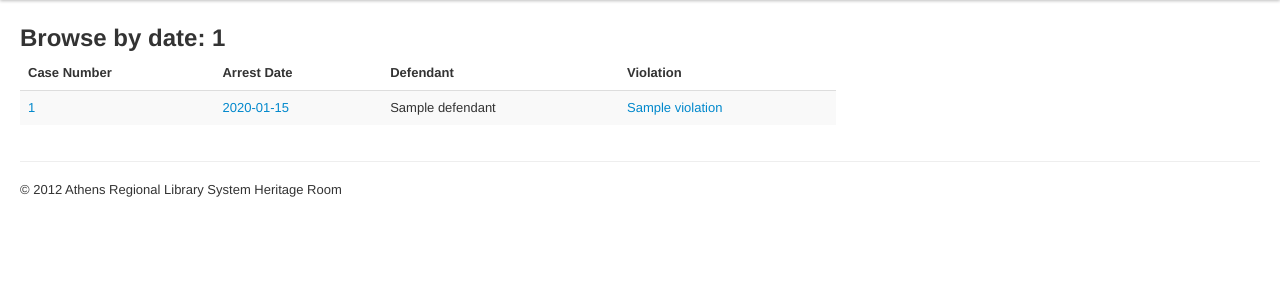
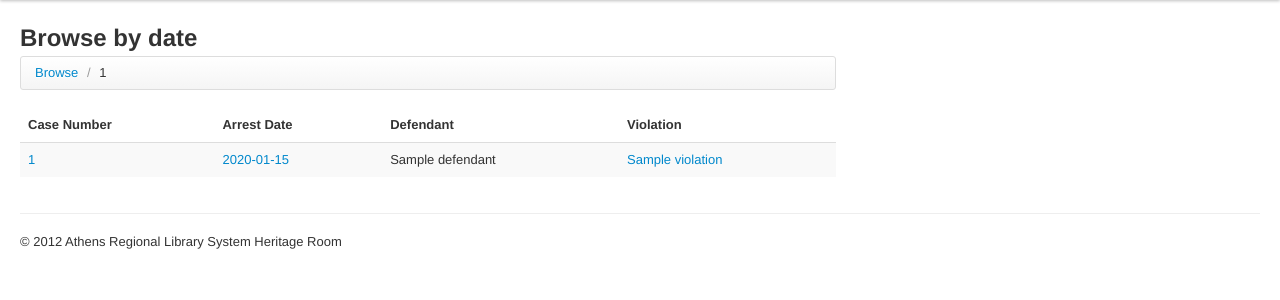
Before and after one commit to dhellmann/athensdocket, a Flask app: page /browse/date/1 in a window 1280 px wide. Shown: the part 40-340 px from the top of the page. Run offline with Flask 2, Linux system fonts and the light colour scheme; a database or web service that is not in the repository returns one stand-in record (values such as "Sample title"); some libraries are stand-ins or nearby versions.

Commit message:
make date browser breadcrumbs nicer looking
Change-Id: I58f0f43923f35c297d6226ce8d677ce1c230a365

```diff
--- a/docket/templates/browse_date.html
+++ b/docket/templates/browse_date.html
@@ -4,11 +4,33 @@
 {% block content %}
 <div class="container-fluid">
 
-<h2>Browse by date:  {% if month %}<a href="{{url_for('browse_date', year=year)}}">{{year}}</a>{%- else %}{{year}}{% endif %}{%- if day %}-<a href="{{url_for('browse_date', year=year, month=month)}}">{{'%02d'|format(month)}}</a>{% elif month %}-{{'%02d'|format(month)}}{% endif %}{%- if day %}-{{'%02d'|format(day)}}{% endif %}
-</h2>
+<h2>Browse by date</h2>
 
 <div class="row-fluid">
 <div class="span8 offset2">
+
+<ul class="breadcrumb">
+  <li><a href="{{ url_for('browse') }}">Browse</a> <span class="divider">/</span></li>
+  <li>
+  {%- if month %}
+  <a href="{{url_for('browse_date', year=year)}}">{{year}}</a> <span class="divider">/</span>
+  {% else %}
+  {{year}}
+  {% endif %}
+  </li>
+  {%- if day %}
+  <li>
+    <a href="{{url_for('browse_date', year=year,
+    month=month)}}">{{'%02d'|format(month)}}</a>  <span class="divider">/</span>
+  </li>
+  {% elif month %}
+  <li>{{'%02d'|format(month)}}</li>
+  {% endif %}
+  {%- if day %}
+  <li>{{'%02d'|format(day)}}</li>
+  {% endif %}
+</ul>
+
   <table class="table table-striped">
     <thead>
       <tr>
```
